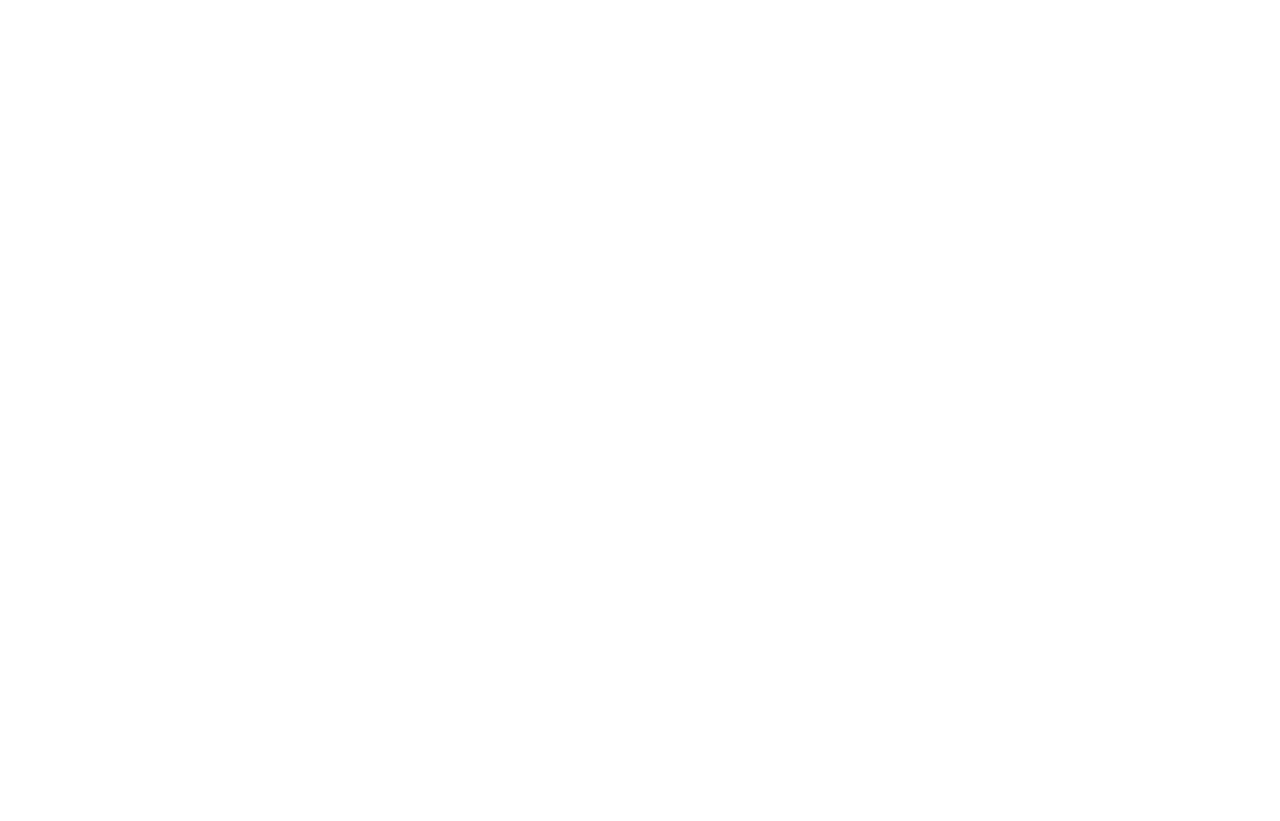
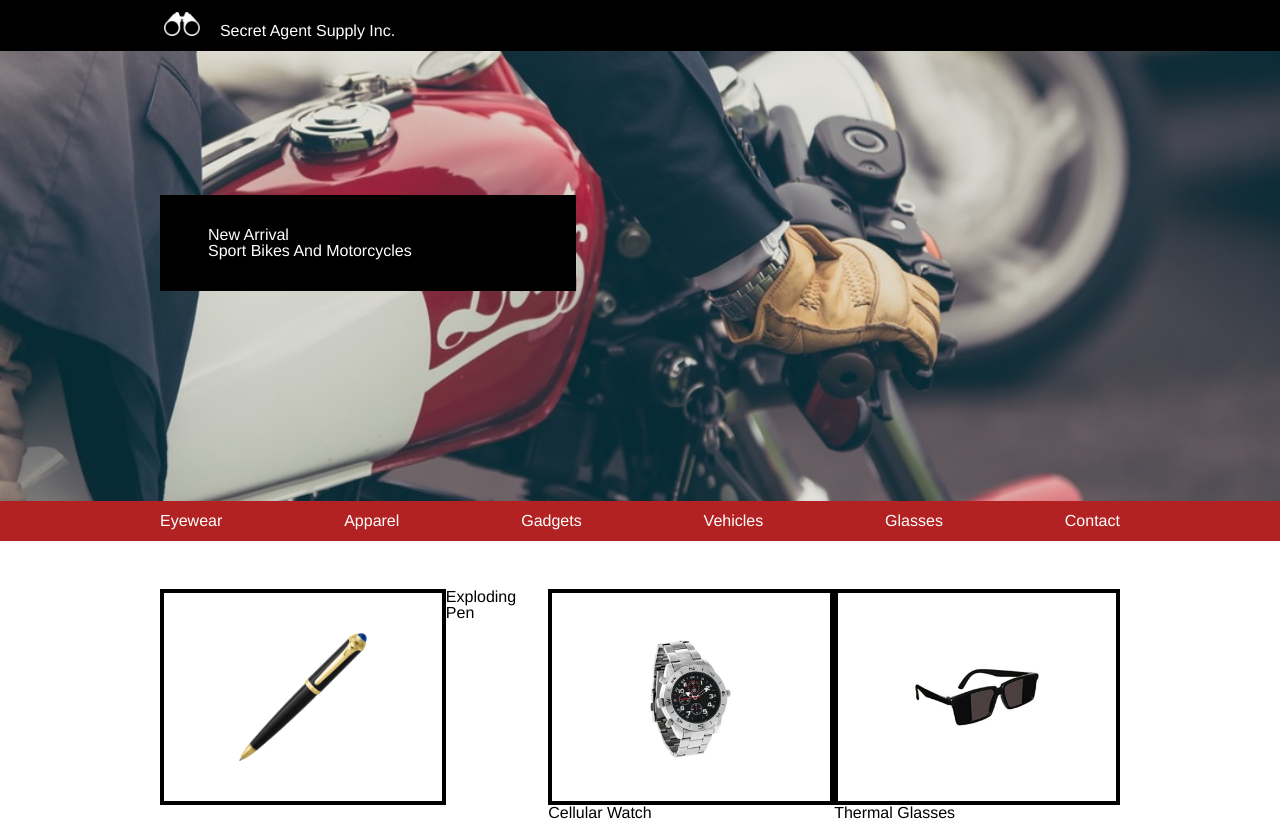
Before and after one commit to sysouchanh/secret-agent, a plain HTML site: page index.html in a window 1280 px wide. Before the commit the page ends 800 px from the top, so only its background shows below. Drawn offline with Linux system fonts and the light colour scheme; files that its build step writes are made by us from their sources.

Commit message:
Working on styling

```diff
--- a/index.html
+++ b/index.html
@@ -1,12 +1,59 @@
 <!DOCTYPE html>
 <html>
   <head>
-    <link href="./resources/css/reset.css" type="text/css" rel="stylesheet">
+    <link href="./SecretAgent/resources/css/reset.css" type="text/css" rel="stylesheet">
     <link href="./resources/css/style.css" type="text/css" rel="stylesheet">
     <title>Secret Agent Supply Inc.</title>
   </head>
   <body>
-
-
+    <div class="company">
+      <div class="container">
+        <div class="logo">
+          <img src="./resources/images/logo.png">
+          <span>Secret Agent Supply Inc.</span>
+        </div>
+      </div>
+    </div>
+    <div class="main-banner">
+      <div class="container">
+        <div class="banner">
+          <h4>New Arrival</h4>
+          <h1>Sport Bikes And Motorcycles</h1>
+        </div>
+      </div>
+    </div>
+    <nav>
+        <ul class="nav-container">
+          <li>Eyewear</li>
+          <li>Apparel</li>
+          <li>Gadgets</li>
+          <li>Vehicles</li>
+          <li>Glasses</li>
+          <li>Contact</li>
+        </ul>
+      </nav>
+      <div class="product-container">
+        <div class="products">
+          <div class="product">
+            <div class="product-image">
+              <img src="./resources/images/pen.png">
+            </div>
+          </div>
+            <span>Exploding Pen</span>
+          <div class="product">
+              <div class="product-image">
+              <img src="./resources/images/watch.png">
+              </div>
+              <span>Cellular Watch</span>
+          </div>
+          <div class="product">
+            <div class="product-image">
+              <img src="./resources/images/glasses.png">
+            </div>
+              <span>Thermal Glasses</span>
+          </div>
+          </div>
+        </div>
+      </div>
   </body>
 </html>
--- a/resources/css/style.css
+++ b/resources/css/style.css
@@ -0,0 +1,111 @@
+
+body {
+  display: block;
+  font-family: Helvetica, sans-serif;
+  margin: 0px;
+}
+
+.company {
+  background: black;
+  color: white;
+
+}
+
+.logo {
+  color: white;
+}
+
+.logo img {
+  color: white;
+  height: 1.5em;
+  padding-right: 15px;
+  border-style: none;
+}
+
+.container {
+  display: flex;
+  max-width: 960px;
+  margin: 0px auto;
+}
+.company .container {
+  display: flex;
+  align-items: center;
+  padding: 12px 0 12px .5em;
+}
+
+.main-banner {
+  display: block;
+  height: 450px;
+  background: url(../images/moto.jpeg);
+  background-repeat: no-repeat;
+  background-position: center center;
+  background-size: cover;
+}
+
+.banner {
+  display: block;
+  background-color: black;
+  color: white;
+  width: 20em;
+  padding: 2em 3em;
+  position: relative;
+  top: 9em;
+}
+
+nav {
+  background-color: Firebrick;
+  color: white;
+}
+
+.nav-container {
+  display: flex;
+  max-width: 960px;
+  margin: 0px auto;
+}
+
+nav ul {
+  display: flex;
+  background-color: Firebrick;
+  align-items: center;
+  justify-content: space-between;
+  padding: .75em 0px;
+  list-style: none;
+  color: white;
+}
+
+.nav-container {
+  display: flex;
+  max-width: 960px;
+  margin: 0px auto;
+}
+
+.product-container {
+  display: block;
+  max-width: 960px;
+  margin: 0px auto;
+}
+
+.products {
+  display: flex;
+  justify-content: space-between;
+  margin: 3em 0px 0px;
+}
+
+.product {
+  width: 30%;
+}
+
+.product-image {
+  display: flex;
+  height: 9em;
+  justify-content: center;
+  align-items: center;
+  border: 4px solid black;
+  border-image: initial;
+  padding: 2em 0px;
+}
+
+.product-image img {
+  max-width: 8em;
+  border-style: none;
+}
```
Also changed, not shown: 2 other files.
